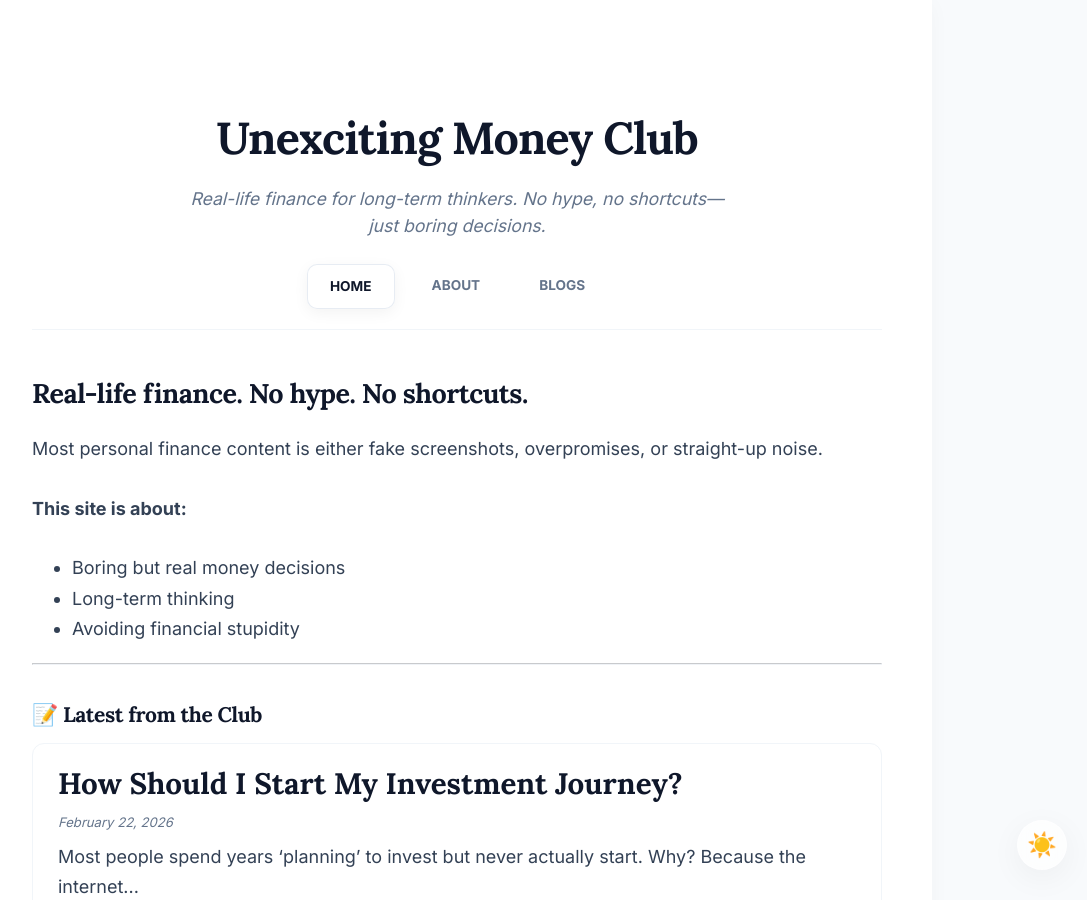
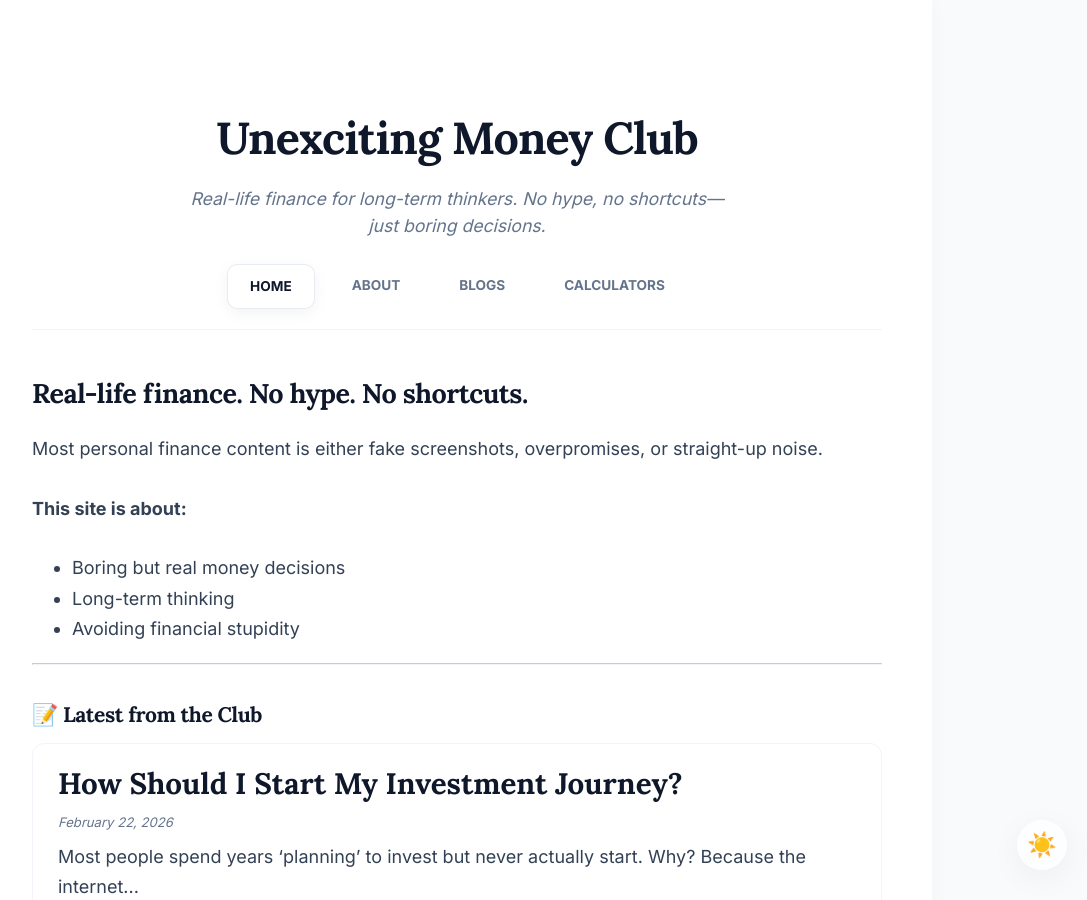
Before and after one commit to HarieshMK/HarieshMK.github.io, a Jekyll site: the page built from index.md, in a window 1280 px wide and 900 px high. Shown: the whole window, without its empty margins (183-1270 px from the left). Built offline with Jekyll 4.4.1, drawn with Linux system fonts in a browser that asks for light colours.

Commit message:
Update default.html

```diff
--- a/_layouts/default.html
+++ b/_layouts/default.html
@@ -63,6 +63,7 @@
           <li><a href="{{ '/' | relative_url }}" class="{% if page.title == 'Home' %}active{% endif %}">Home</a></li>
           <li><a href="{{ '/about' | relative_url }}" class="{% if page.title == 'About the Club' %}active{% endif %}">About</a></li>
           <li><a href="{{ '/blogs' | relative_url }}" class="{% if page.title == 'Blogs' %}active{% endif %}">Blogs</a></li>
+          <li><a href="{{ '/calculators' | relative_url }}" class="{% if page.url contains 'calculators' %}active{% endif %}">Calculators</a></li>
         </ul>
       </nav>
     </header>
```
